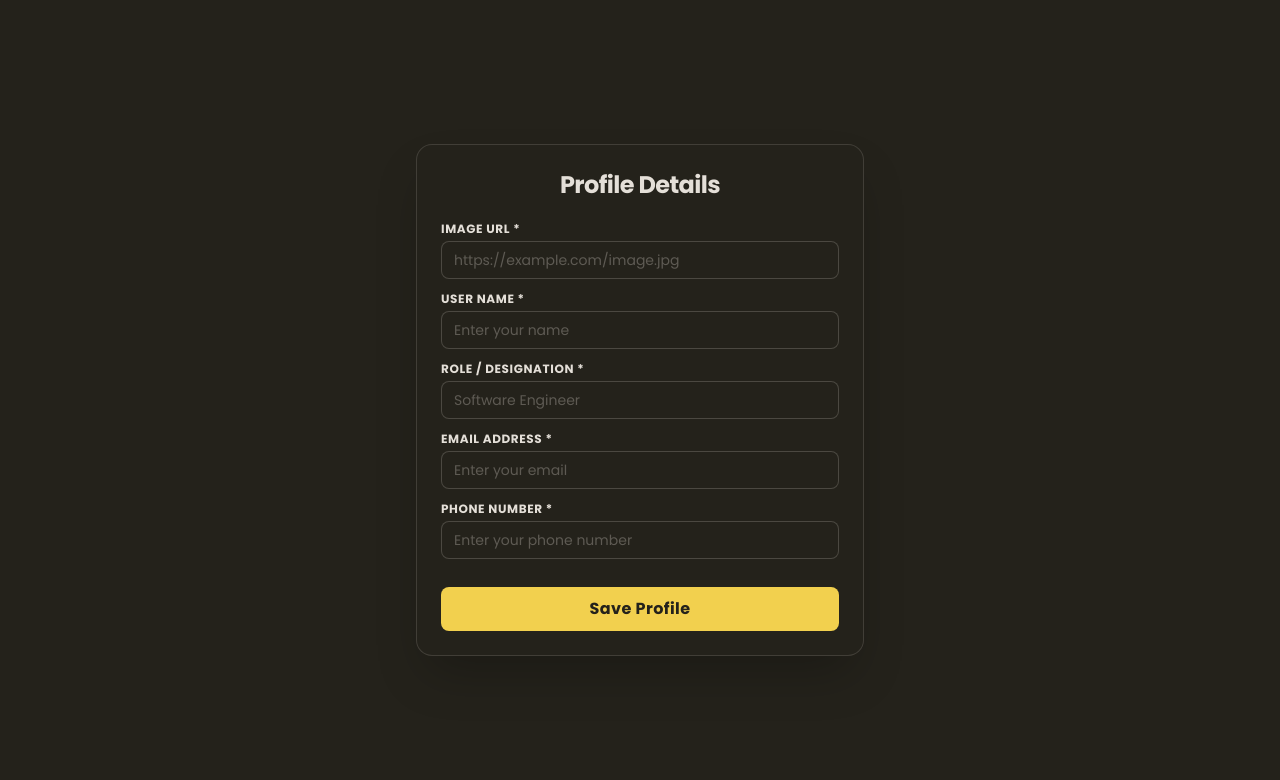
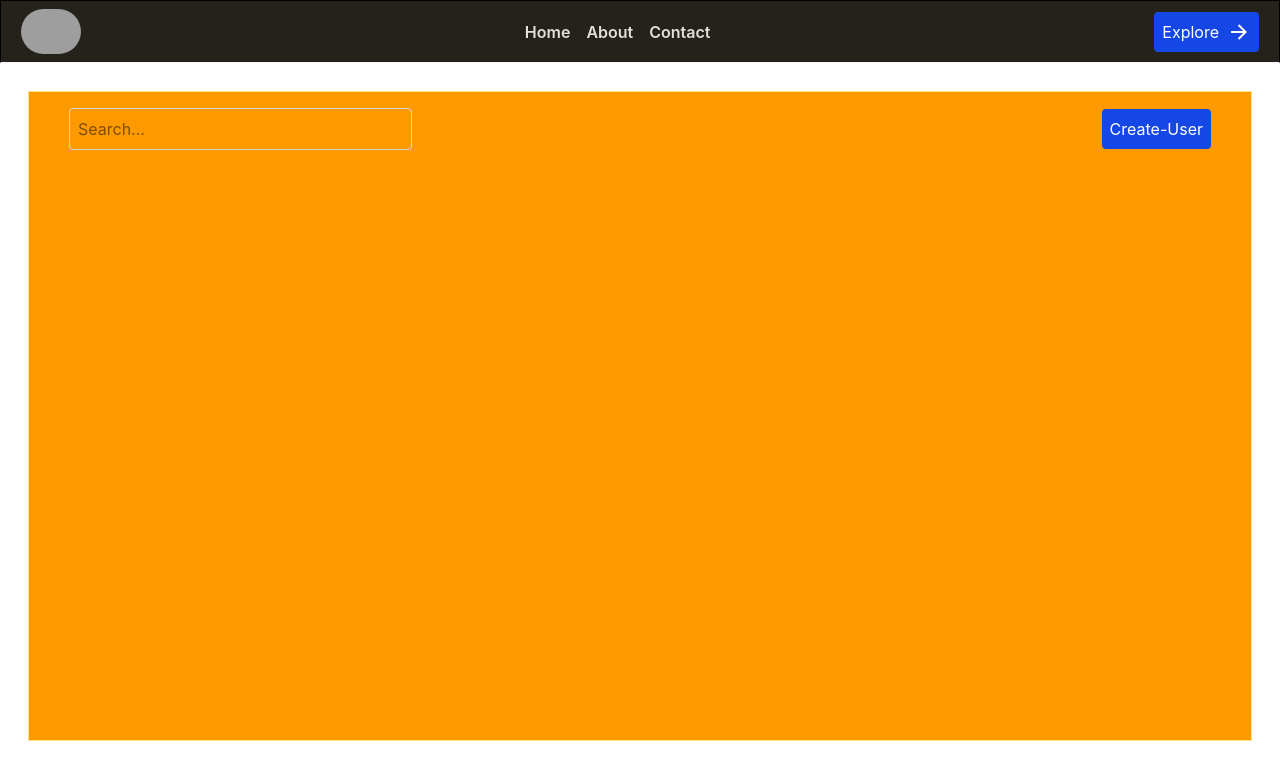
Before and after one commit to prathamkave/RHF_CRUD, a React (Vite) app: page / in a window 1280 px wide. Shown: the top 780 px of the page. Built offline with nearby package versions, Linux system fonts and the light colour scheme; grey boxes are pictures that could not be loaded.

Commit message:
createUser button functionalitie

```diff
--- a/package.json
+++ b/package.json
@@ -10,6 +10,7 @@
     "preview": "vite preview"
   },
   "dependencies": {
+    "@remixicon/react": "^4.9.0",
     "@tailwindcss/vite": "^4.3.2",
     "react": "^19.1.1",
     "react-dom": "^19.1.1",
--- a/src/App.jsx
+++ b/src/App.jsx
@@ -1,12 +1,19 @@
-import React from 'react'
-import Form from './components/Form.jsx'
-
+import React from "react";
+import Nav from "./components/Nav";
+import Content from "./components/Content";
 const App = () => {
   return (
-    <div >
-      <Form />
+    <div>
+      <Nav />
+      <div className="m-3 p-4">
+        <Content />
+      </div>
+
+      {/* <Form />
+      <UserCard />
+      <Button /> */}
     </div>
-  )
-}
+  );
+};
 
-export default App
+export default App;
--- /dev/null
+++ b/src/components/Content.jsx
@@ -0,0 +1,14 @@
+import React from "react";
+import SearchBar from "./SearchBar";
+
+const Content = () => {
+  return (
+    <div className="px-10 h-[calc(100vh-150px)] border border-amber-200 bg-amber-500">
+      <div className="mt-4">
+        <SearchBar />
+      </div>
+    </div>
+  );
+};
+
+export default Content;
--- a/src/components/Nav.jsx
+++ b/src/components/Nav.jsx
@@ -1,7 +1,28 @@
 import React from "react";
+import { RiArrowRightLine } from "@remixicon/react";
 
 const Nav = () => {
-  return <div></div>;
+  return (
+    <div className="px-5 py-2 border border-b-gray-100 bg-[#24221B] flex justify-between items-center">
+      <div>
+        <img
+          className="rounded-full w-15"
+          src="https://static.vecteezy.com/system/resources/previews/000/439/863/non_2x/vector-users-icon.jpg"
+          alt="logo"
+        />
+      </div>
+      <div className="flex font-semibold gap-4">
+        <p className="hover:underline cursor-pointer text-[#E4DFD8]">Home</p>
+        <p className="hover:underline cursor-pointer text-[#E4DFD8]">About</p>
+        <p className="hover:underline cursor-pointer text-[#E4DFD8]">Contact</p>
+      </div>
+      <button className="p-2 bg-blue-700 text-white cursor-pointer rounded">
+        <div className="flex gap-2 items-center">
+          Explore <RiArrowRightLine />
+        </div>
+      </button>
+    </div>
+  );
 };
 
 export default Nav;
--- /dev/null
+++ b/src/components/SearchBar.jsx
@@ -0,0 +1,24 @@
+import React from "react";
+import { RiArrowRightLine } from "@remixicon/react";
+
+const SearchBar = () => {
+  return (
+    <div>
+        <div className="flex gap-2 justify-between items-center">
+      <input
+        type="text"
+        placeholder="Search..."
+        className="w-[30%] p-2 rounded border border-gray-300 focus:outline-none focus:ring-2 focus:ring-blue-500"
+      />
+        <button className="p-2 bg-blue-700 text-white cursor-pointer rounded">
+        <div className="flex gap-2 items-center">
+          Create-User
+        </div>
+      </button>
+
+        </div>
+    </div>
+  );
+};
+
+export default SearchBar;
--- a/src/index.css
+++ b/src/index.css
@@ -1,4 +1,4 @@
-@import url('https://fonts.googleapis.com/css2?family=Poppins:wght@400;500;600;700;800&display=swap');
+@import url("https://fonts.googleapis.com/css2?family=Poppins:wght@400;500;600;700;800&display=swap");
 @import "tailwindcss";
 
 @theme {
```
Also changed, not shown: 1 other file (tests, documents, lock files or other folders).
